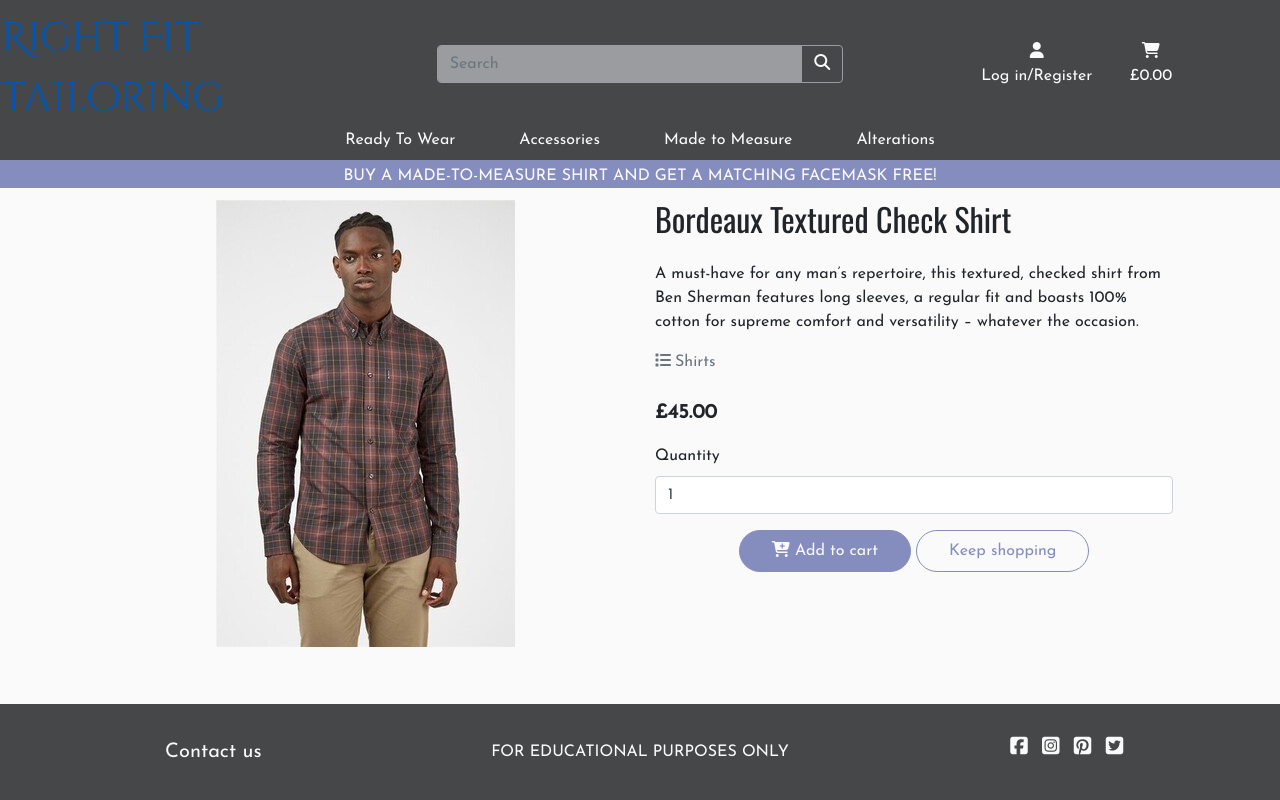
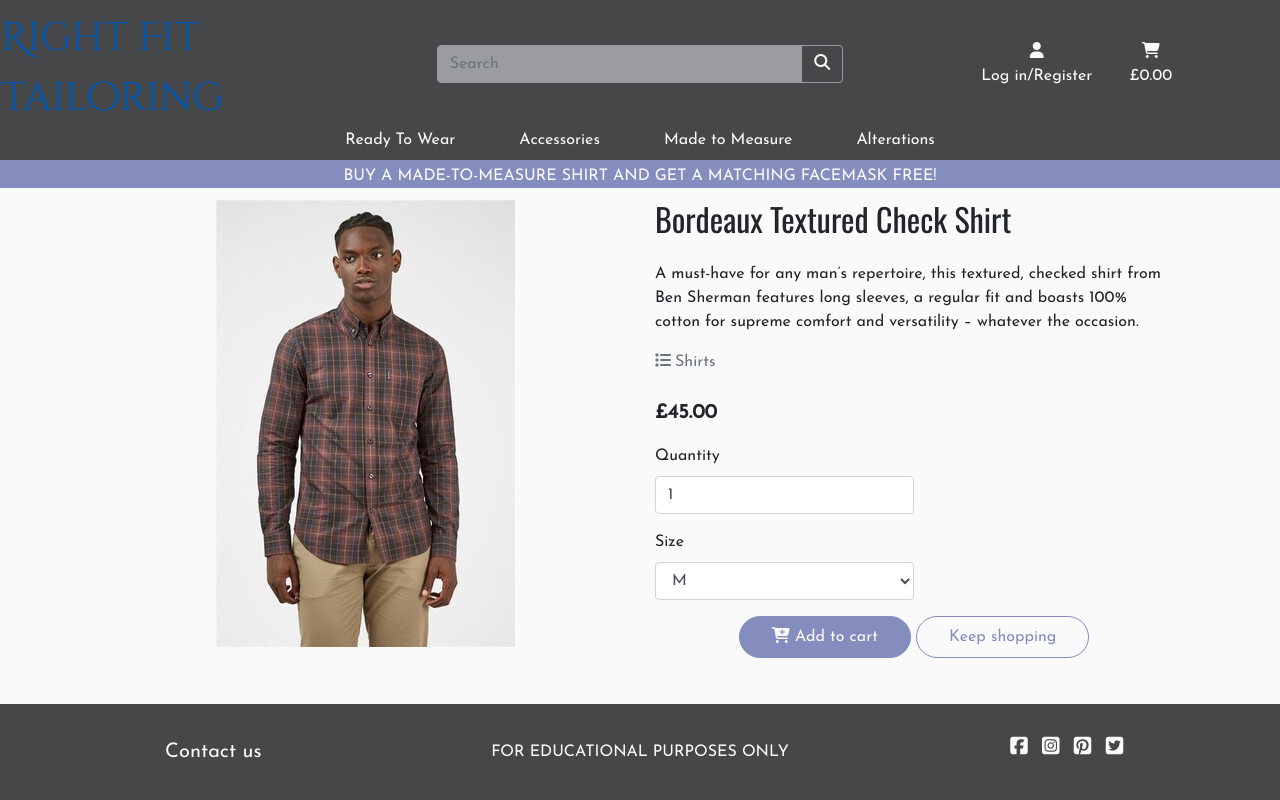
Before and after one commit to tealhorizon87/ms4_right-fit-tailoring, a Django app: page /products/1/ in a window 1280 px wide. Run offline with Django 3.2, Linux system fonts and the light colour scheme; data comes from the database, SQL or seed files in the repository; both versions use the stored data as it was after the commit; parts of the project's set-up code (start-up, migrations or seed data) failed here and were passed over; some libraries are stand-ins or nearby versions; some web fonts are replaced.

Commit message:
Add sizes to clothes for selection
  - add the ability to select a size for clothing items only
  - add the necessary code to have this data stored in the session
    variable, and display it in the cart
  - update the product model to include a 'sizeable' field

```diff
--- a/cart/contexts.py
+++ b/cart/contexts.py
@@ -8,15 +8,27 @@ def cart_contents(request):
     item_count = 0
     cart = request.session.get("cart", {})
 
-    for item_id, quantity in cart.items():
-        product = get_object_or_404(Product, pk=item_id)
-        total += quantity * product.price
-        item_count += quantity
-        cart_items.append({
-            "item_id": item_id,
-            "quantity": quantity,
-            "product": product,
-        })
+    for item_id, item_data in cart.items():
+        if isinstance(item_data, int):
+            product = get_object_or_404(Product, pk=item_id)
+            total += item_data * product.price
+            item_count += item_data
+            cart_items.append({
+                'item_id': item_id,
+                'quantity': item_data,
+                'product': product,
+            })
+        else:
+            product = get_object_or_404(Product, pk=item_id)
+            for size, quantity in item_data['items_by_size'].items():
+                total += quantity * product.price
+                item_count += quantity
+                cart_items.append({
+                    'item_id': item_id,
+                    'quantity': quantity,
+                    'product': product,
+                    'size': size,
+                })
 
     context = {
         "cart_items": cart_items,
--- a/cart/templates/cart/cart.html
+++ b/cart/templates/cart/cart.html
@@ -32,7 +32,10 @@
               </div>
               <div class="col-12 col-sm-8 col-md-4">
                 <p>{{ item.product.name }}</p>
-                <p><i class="fas fa-list mr-1"></i>{{ item.product.category.friendly_name }}</p>
+                <p class="text-muted"><i class="fas fa-list mr-1"></i>{{ item.product.category.friendly_name }}</p>
+                {% if item.product.sizeable %}
+                  <p>Size: {{ item.size|upper }}</p>
+                {% endif %}
               </div>
               <div class="col-12 col-md-2 cart-display">
                 <span class="d-md-none pr-2">Price:</span>
--- a/products/models.py
+++ b/products/models.py
@@ -21,6 +21,7 @@ class Product(models.Model):
     product_code = models.IntegerField(null=False, blank=False)
     name = models.CharField(max_length=254, null=False, blank=False)
     description = models.TextField()
+    sizeable = models.BooleanField(default=False, null=True, blank=True)
     category = models.ForeignKey("Category", null=True, blank=True, on_delete=models.SET_NULL)
     price = models.DecimalField(max_digits=5, decimal_places=2, null=False, blank=False)
     image = models.ImageField(null=True, blank=True)
--- a/products/templates/products/product_detail.html
+++ b/products/templates/products/product_detail.html
@@ -37,8 +37,17 @@
                 {% csrf_token %}
                 <div class="form-group">
                   <label for="id_qty_{{ product.id }}">Quantity</label>
-                  <input type="number" class="form-control" name="quantity" value="1" min="1" max="10"
+                  <input type="number" class="form-control w-50 mb-3" name="quantity" value="1" min="1" max="10"
                     data-item-id="{{ product.id }}" id="id_qty_{{ product.id }}">
+                  {% if product.sizeable %}
+                    <label for="id_product_size">Size</label>
+                    <select class="form-control w-50" name="product_size" id='id_product_size'>
+                      <option value="s">S</option>
+                      <option value="m" selected>M</option>
+                      <option value="l">L</option>
+                      <option value="xl">XL</option>
+                    </select>
+                  {% endif %}
                 </div>
                 <div class="text-center">
                   <button href="" type="submit" class="btn my-button">
```
Also changed, not shown: cart/views.py (+15 -3 lines), db.sqlite3, products/migrations/0002_product_sizeable.py (added).
